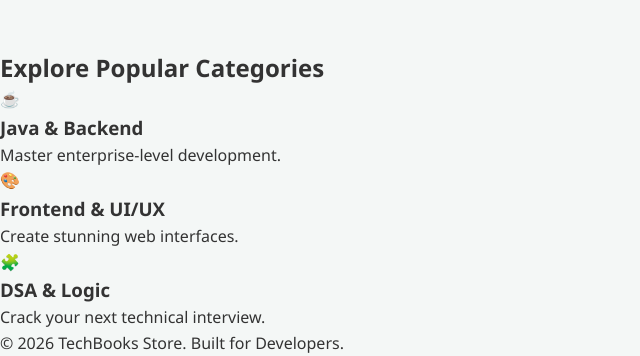
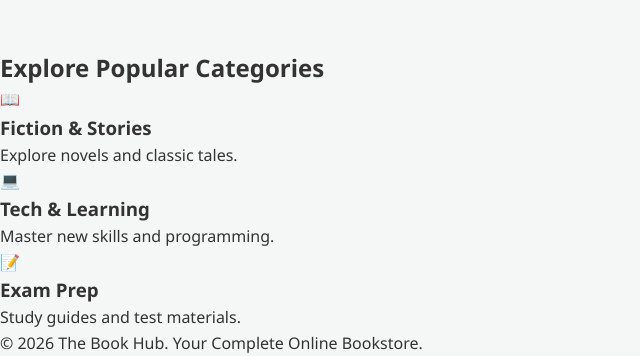
Before and after one commit to gnanasoundarya894/aws_project, a Flask app: page / in a window 1280 px wide. Shown: the part 552-908 px from the top of the page, without its empty margins (0-640 px from the left). Run offline with Flask 3, Linux system fonts and the light colour scheme.

Commit message:
initial commit

```diff
--- a/templates/index.html
+++ b/templates/index.html
@@ -3,7 +3,7 @@
 <head>
     <meta charset="UTF-8">
     <meta name="viewport" content="width=device-width, initial-scale=1.0">
-    <title>Welcome to TechBooks</title>
+    <title>Welcome to The Book Hub</title>
     <link rel="stylesheet" href="{{ url_for('static', filename='style.css') }}">
     <link href="https://fonts.googleapis.com/css2?family=Poppins:wght@300;400;600;700&display=swap" rel="stylesheet">
 </head>
@@ -11,7 +11,7 @@
 
 <nav class="navbar">
     <div class="nav-container">
-        <div class="logo">TechBooks</div>
+        <div class="logo">The Book Hub</div>
         <div class="nav-links">
             <a href="/books">Browse Store</a>
 
@@ -35,8 +35,8 @@
 
 <header class="hero">
     <div class="hero-content">
-        <h1>Master Your Craft with the Best <span class="highlight">Technical Books</span></h1>
-        <p>From Algorithms to Web Design, elevate your coding journey with our curated collection.</p>
+        <h1>Find Your Next Great Read at <span class="highlight">The Book Hub</span></h1>
+        <p>From Fiction to Exam Prep, explore our curated collection of essential titles.</p>
         <div class="hero-btns">
             <a href="/books" class="btn btn-primary">Start Browsing</a>
             <a href="/register" class="btn btn-secondary">Join Community</a>
@@ -47,28 +47,28 @@
 <section class="container">
     <h2 class="section-title">Explore Popular Categories</h2>
     <div class="category-grid">
-        <div class="category-card" onclick="location.href='/books?search=Java'">
-            <div class="category-icon">☕</div>
-            <h3>Java & Backend</h3>
-            <p>Master enterprise-level development.</p>
+        <div class="category-card" onclick="location.href='/books?category=Fiction'">
+            <div class="category-icon">📖</div>
+            <h3>Fiction & Stories</h3>
+            <p>Explore novels and classic tales.</p>
         </div>
 
-        <div class="category-card" onclick="location.href='/books?search=CSS'">
-            <div class="category-icon">🎨</div>
-            <h3>Frontend & UI/UX</h3>
-            <p>Create stunning web interfaces.</p>
+        <div class="category-card" onclick="location.href='/books?category=Educational'">
+            <div class="category-icon">💻</div>
+            <h3>Tech & Learning</h3>
+            <p>Master new skills and programming.</p>
         </div>
 
-        <div class="category-card" onclick="location.href='/books?search=DSA'">
-            <div class="category-icon">🧩</div>
-            <h3>DSA & Logic</h3>
-            <p>Crack your next technical interview.</p>
+        <div class="category-card" onclick="location.href='/books?category=Exam Prep'">
+            <div class="category-icon">📝</div>
+            <h3>Exam Prep</h3>
+            <p>Study guides and test materials.</p>
         </div>
     </div>
 </section>
 
 <footer class="footer">
-    <p>&copy; 2026 TechBooks Store. Built for Developers.</p>
+    <p>&copy; 2026 The Book Hub. Your Complete Online Bookstore.</p>
 </footer>
 
 </body>
```
Also changed, not shown: store.db.
